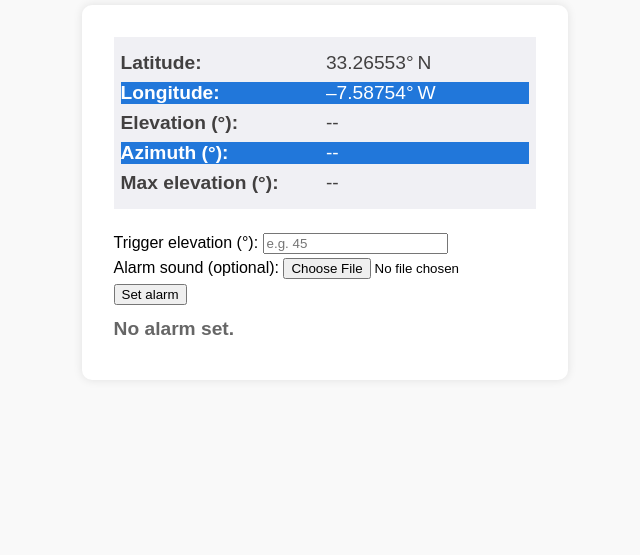
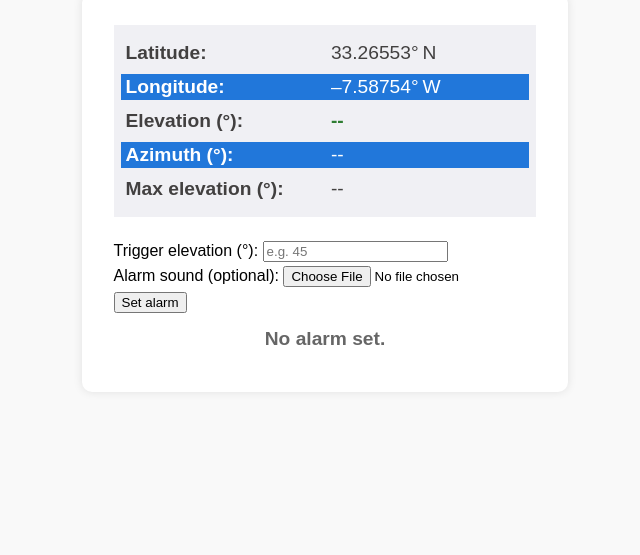
Before and after one commit to youssef-el-atmani/sunDeg, a plain HTML site: page index.html in a window 1280 px wide. Shown: the part 245-800 px from the top of the page, without its empty margins (315-955 px from the left). Drawn offline with Linux system fonts and the light colour scheme; a script that the page names is missing.

Commit message:
Improve sunData readability

```diff
--- a/index.html
+++ b/index.html
@@ -29,6 +29,7 @@
       .box p {
         margin: 0.5rem 0;
         font-size: 1.2rem;
+        padding: 2px 5px;
       }
 
       .data {
@@ -47,6 +48,12 @@
         width: 200px;
         text-align: left;
       }
+
+      #elevation {
+        font-weight: bold;
+        color: #2e7d32;
+      }
+
       .alarm-ui {
         margin-top: 1.5rem;
         text-align: left;
@@ -58,6 +65,7 @@
       #alarmStatus {
         margin-top: 0.8rem;
         font-weight: bold;
+        text-align: center;
       }
       #alarmStatus.ok {
         color: #2e7d32;
```
